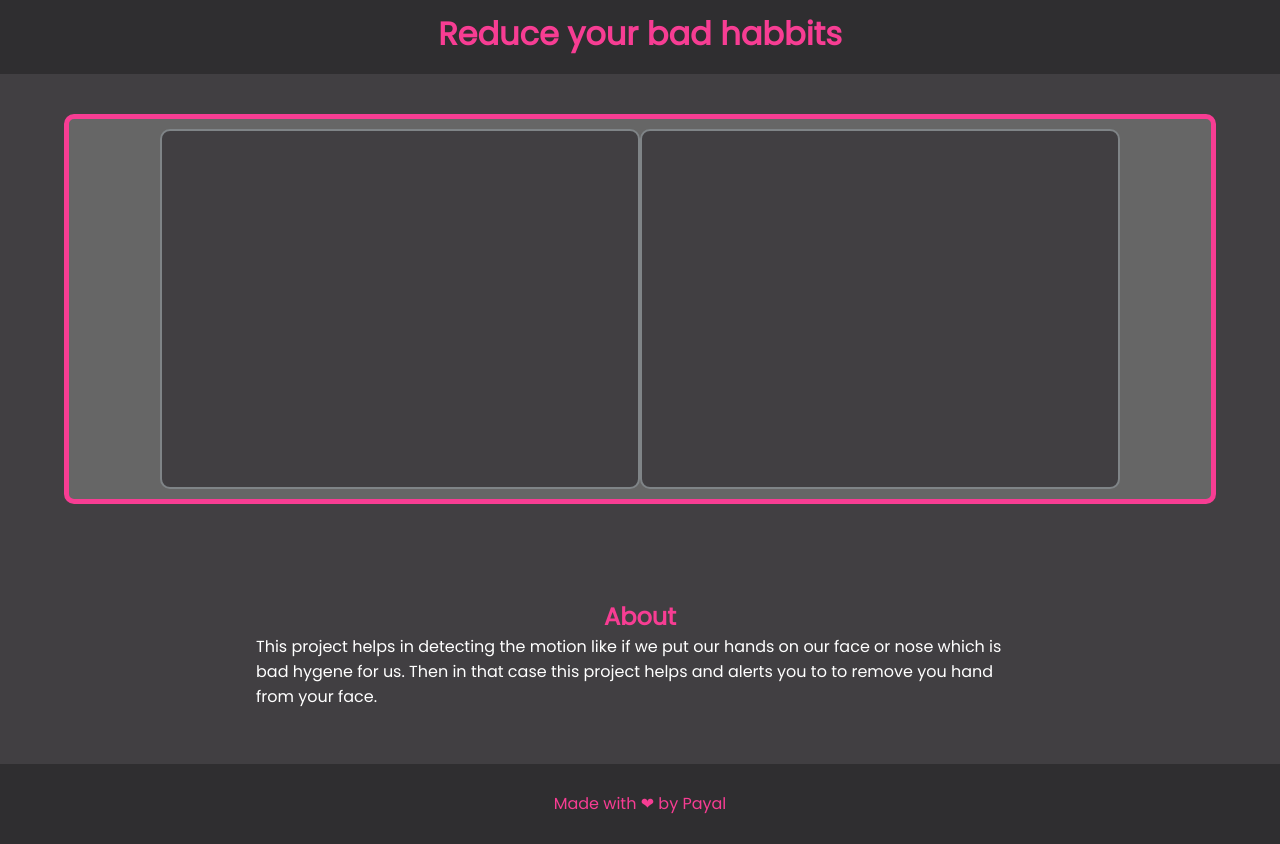
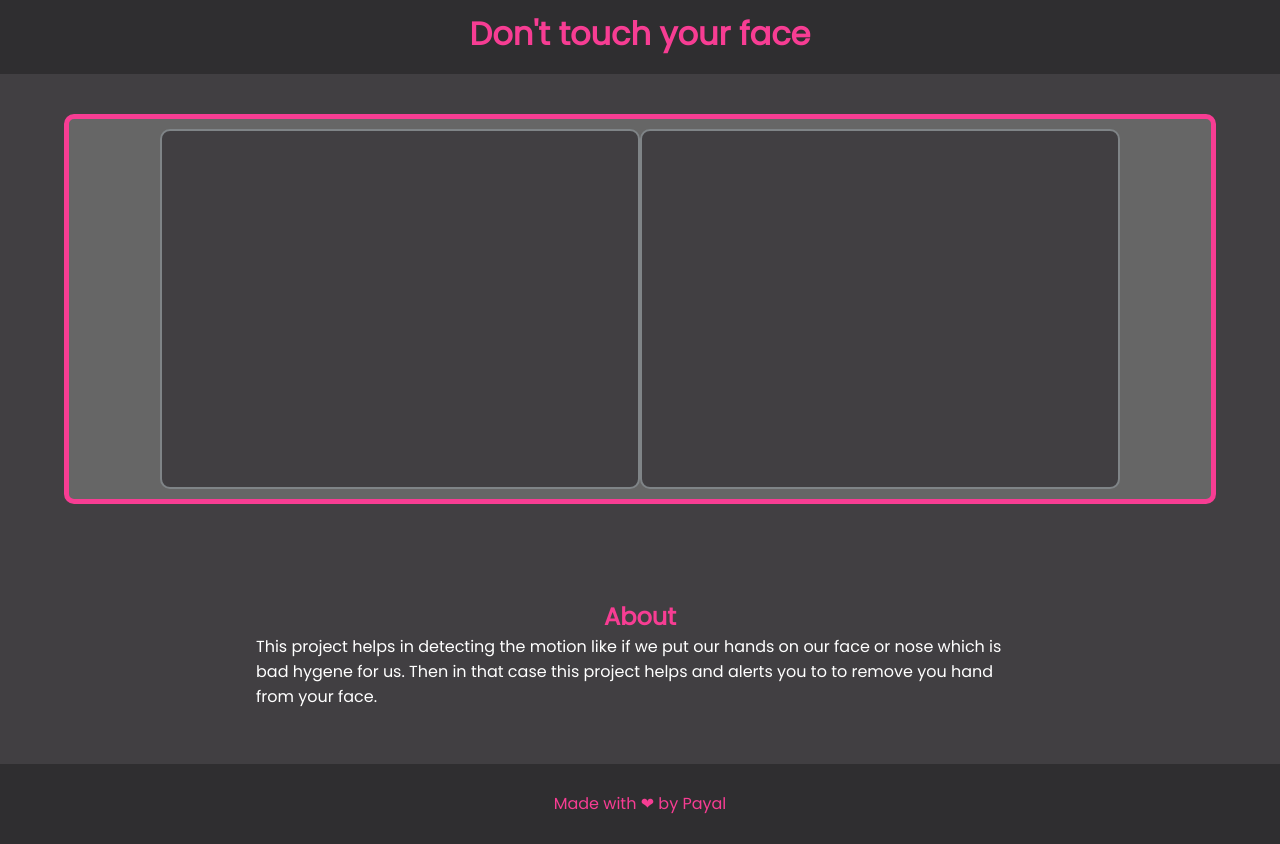
Before and after one commit to Payal1991/handDetection, a plain HTML site: page index.html in a window 1280 px wide. Drawn offline with Linux system fonts and the light colour scheme; a script that the page names is missing.

Commit message:
updated typo

```diff
--- a/index.html
+++ b/index.html
@@ -12,7 +12,7 @@
     <!-- loading the sound -->
     <audio src="media/oye.mp3" id="audio"></audio>
     <div class="header">
-        <h1>Reduce your bad habbits</h1>
+        <h1>Don't touch your face</h1>
     </div>
     <!-- feeding the webcam video to the video tag -->
     <div class="videoframe">
```
